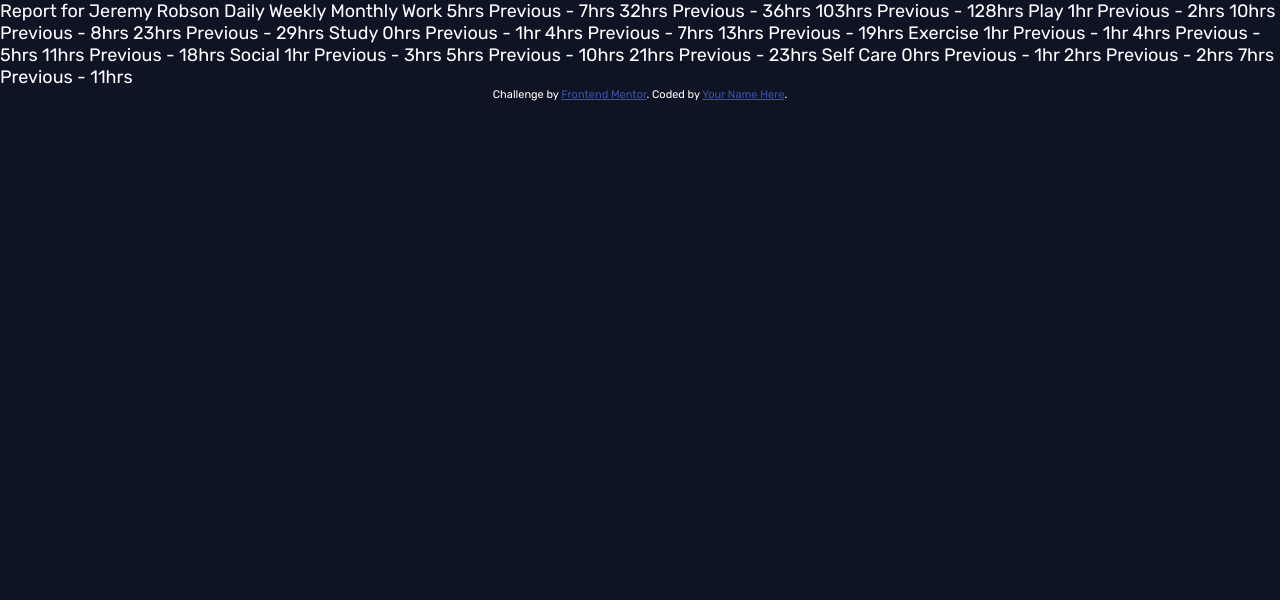
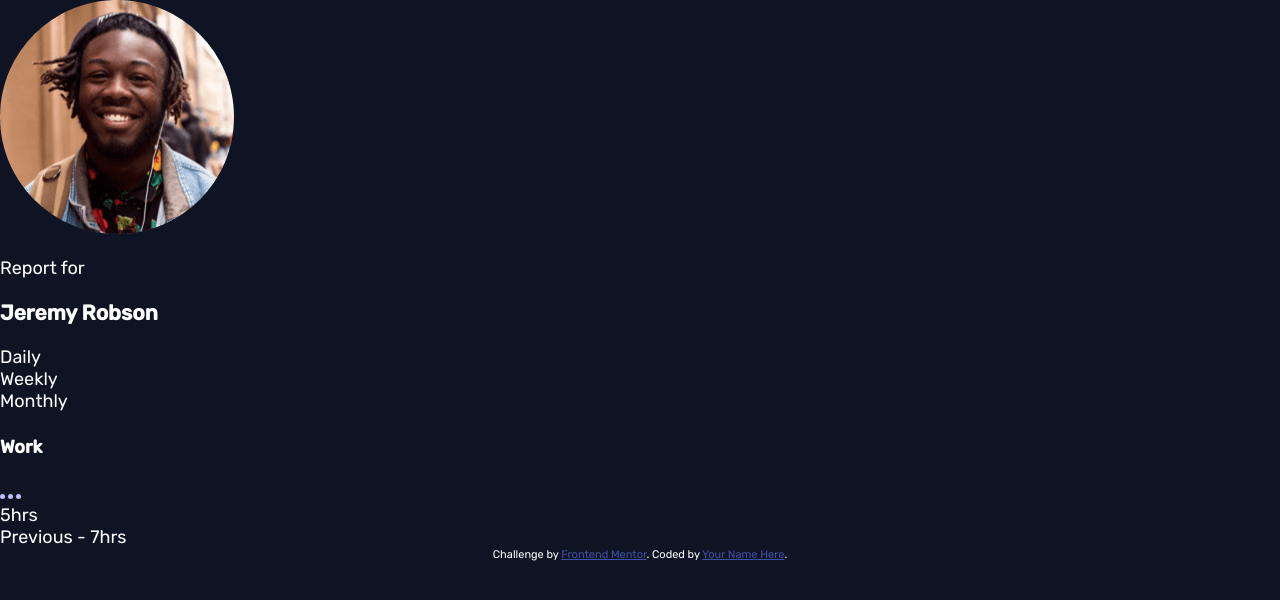
Before and after one commit to MarinaZLKN/Dashboard, a plain HTML site: page index.html in a window 1280 px wide. Drawn offline with Linux system fonts and the light colour scheme.

Commit message:
Prepairing the project

```diff
--- a/index.html
+++ b/index.html
@@ -16,61 +16,41 @@
   </style>
 </head>
 <body>
+<section class="dashboard">
+  <div class="dashboard__content">
+    <div class="dashboard__person">
+      <div class="info-crad">
+        <img src="images/image-jeremy.png" alt="" class="info-card__photo">
+        <div class="info-card__text">
+          <p class="info-card__subtitle">Report for</p>
+          <h3 class="info-card__title">Jeremy Robson</h3>
+        </div>
+      </div>
+      <div class="view-selector">
+        <div class="view-selector__item">Daily</div>
+        <div class="view-selector__item view-selector__item--active">Weekly</div>
+        <div class="view-selector__item">Monthly</div>
 
-  Report for
-  Jeremy Robson
+      </div>
+    </div>
+    <div class="dashboard__item">
+      <article class="tracking-card">
+        <header class="tracking-card__header">
+          <h4 class="tracking-card__title">Work</h4>
+          <img class="tracking-card__menu"  src="images/icon-ellipsis.svg" alt="menu">
+        </header>
+        <div class="tracking-card__body">
+          5hrs
+        </div>
+          <div class="tracking-card__time">
+            Previous - 7hrs
+          </div>
+          <div class="tracking-card__prev-period"></div>
+      </article>
+    </div>
+  </div>
+</section>
 
-  Daily
-  Weekly
-  Monthly
-
-  Work
-  5hrs <!-- daily -->
-  Previous - 7hrs <!-- daily -->
-  32hrs <!-- weekly -->
-  Previous - 36hrs <!-- weekly -->
-  103hrs <!-- monthly -->
-  Previous - 128hrs <!-- monthly -->
-
-  Play
-  1hr <!-- daily -->
-  Previous - 2hrs <!-- daily -->
-  10hrs <!-- weekly -->
-  Previous - 8hrs <!-- weekly -->
-  23hrs <!-- monthly -->
-  Previous - 29hrs <!-- monthly -->
-
-  Study
-  0hrs <!-- daily -->
-  Previous - 1hr <!-- daily -->
-  4hrs <!-- weekly -->
-  Previous - 7hrs <!-- weekly -->
-  13hrs <!-- monthly -->
-  Previous - 19hrs <!-- monthly -->
-
-  Exercise
-  1hr <!-- daily -->
-  Previous - 1hr <!-- daily -->
-  4hrs <!-- weekly -->
-  Previous - 5hrs <!-- weekly -->
-  11hrs <!-- monthly -->
-  Previous - 18hrs <!-- monthly -->
-
-  Social
-  1hr <!-- daily -->
-  Previous - 3hrs <!-- daily -->
-  5hrs <!-- weekly -->
-  Previous - 10hrs <!-- weekly -->
-  21hrs <!-- monthly -->
-  Previous - 23hrs <!-- monthly -->
-
-  Self Care
-  0hrs <!-- daily -->
-  Previous - 1hr <!-- daily -->
-  2hrs <!-- weekly -->
-  Previous - 2hrs <!-- weekly -->
-  7hrs <!-- monthly -->
-  Previous - 11hrs <!-- monthly -->
 
 
   <div class="attribution">
```
